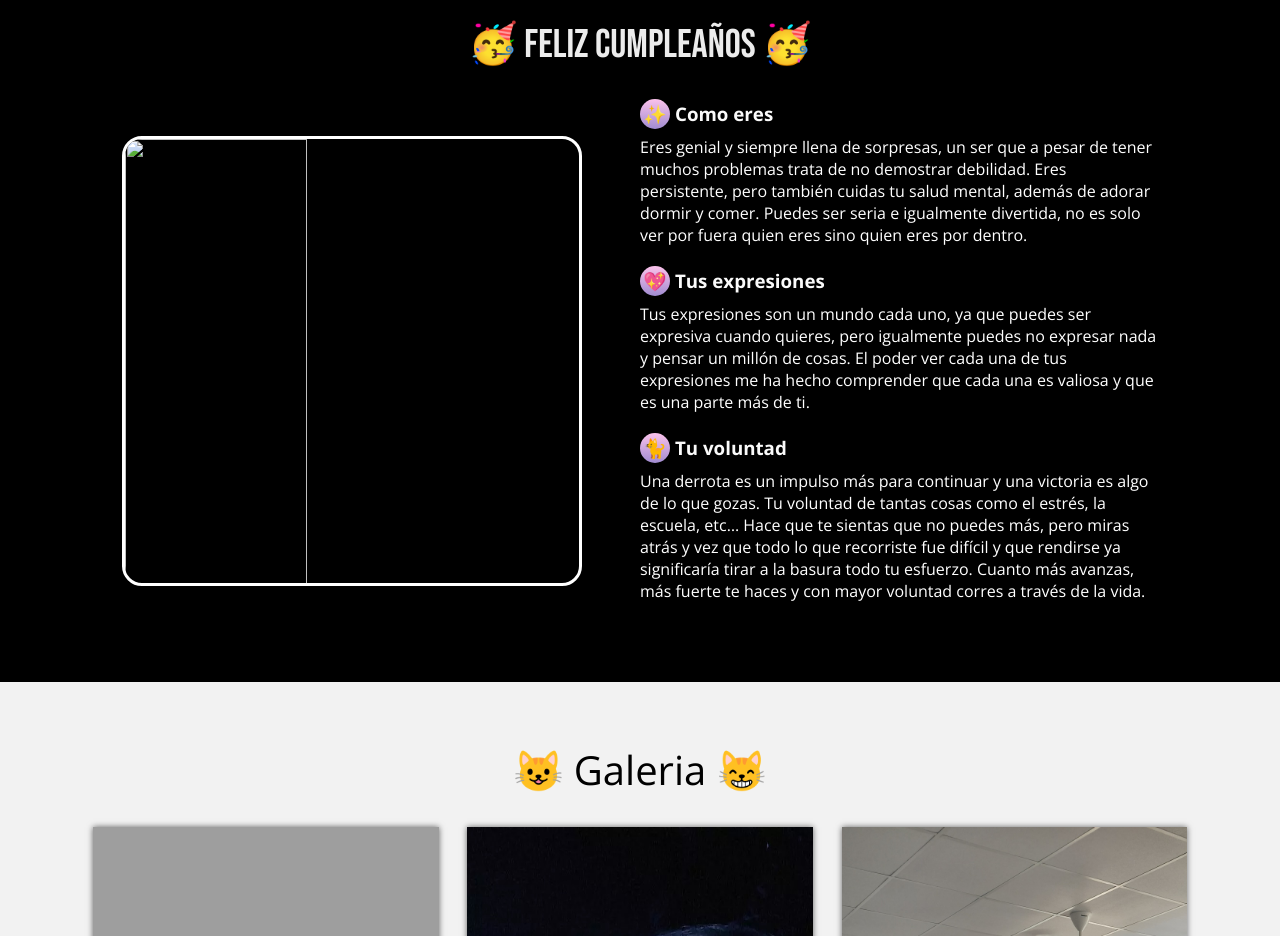
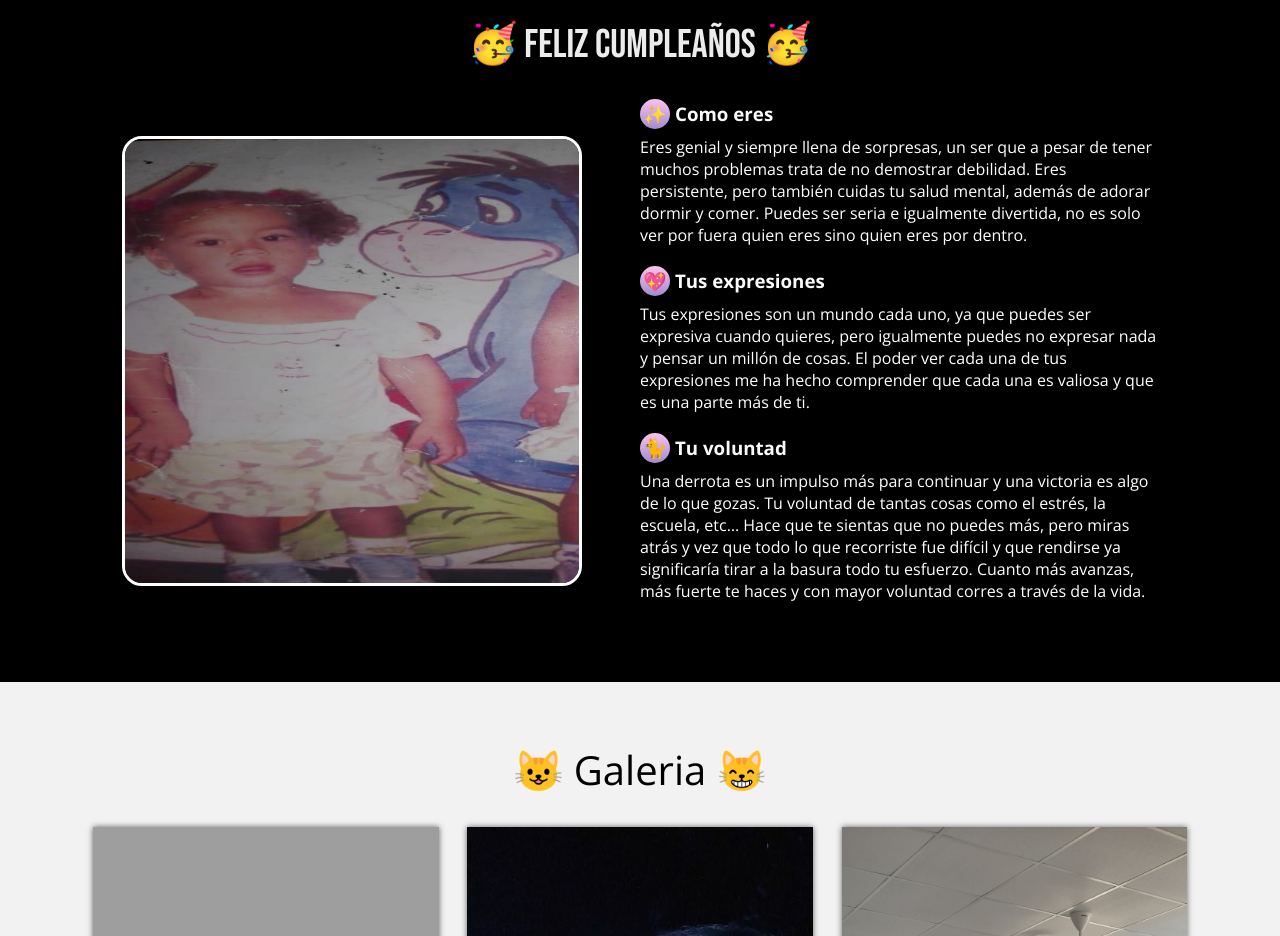
Before and after one commit to JosueMorenoaprend/NICOLPAGE2, a plain HTML site: page index.html in a window 1280 px wide. Shown: the part 840-1776 px from the top of the page. Drawn offline with nearby package versions, Linux system fonts and the light colour scheme; grey boxes are pictures that could not be loaded; files whose address does not match are found by name.

Commit message:
Update index.html

```diff
--- a/index.html
+++ b/index.html
@@ -34,7 +34,7 @@
         <section class="services contenedor" id="servicio">
             <h2 class="subtitulo" style="font-family: 'Bebas Neue', cursive; font-size: 40px;">🥳 Feliz Cumpleaños 🥳</h2>
             <div class="contenedor-servicio">
-                <img src="/img/chiquita1.jpg" alt="" id="primera" data-aos="fade-up"
+                <img src="img2/chiquita1.jpg" alt="" id="primera" data-aos="fade-up"
                 data-aos-duration="3000">
                 <div class="checklist-servicio">
                     <div class="service">
```
